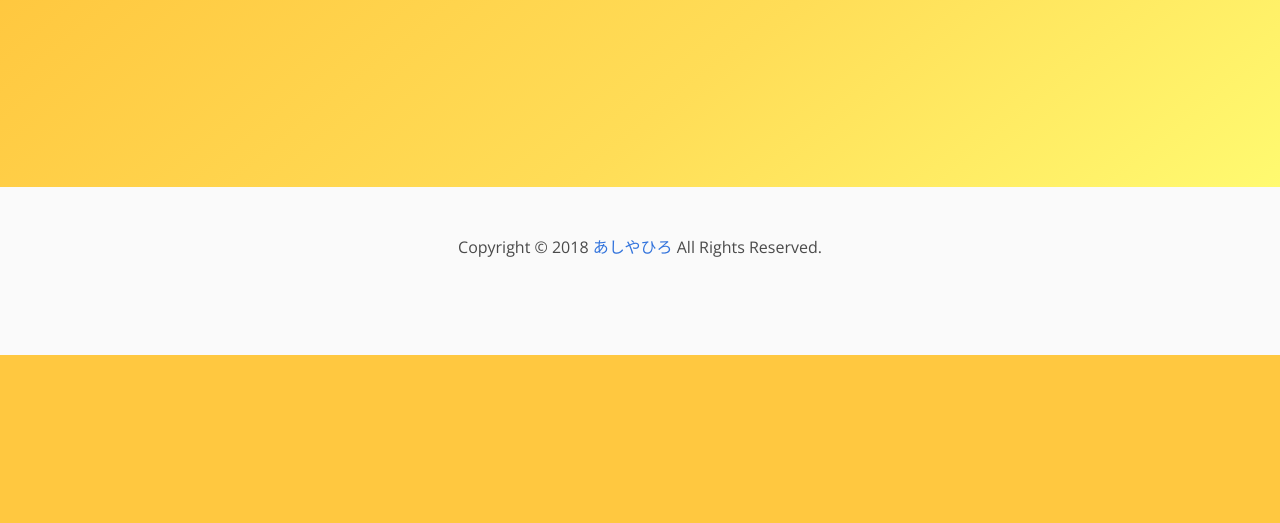
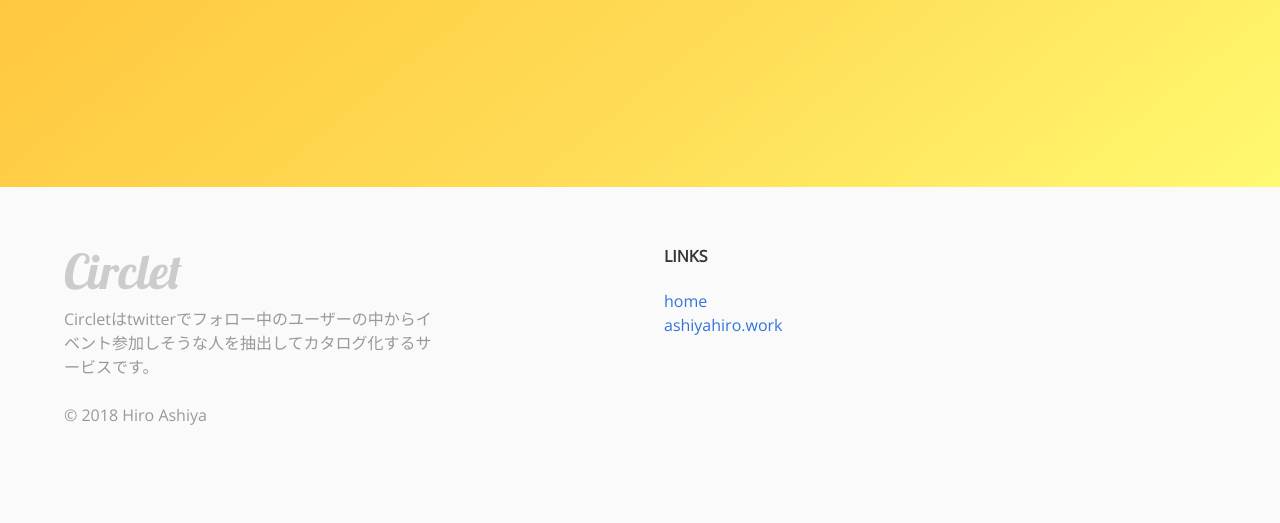
Before and after one commit to kk6/circlet, a Django app: page / in a window 1280 px wide. Shown: the part 758-1281 px from the top of the page. Before the commit the page ends 1113 px from the top, so only its background shows below. Run offline with Django 3.2, Linux system fonts and the light colour scheme; style sheets or scripts are compiled from the project's sources; some libraries are stand-ins or nearby versions; some web fonts are replaced.

Commit message:
Make footer look good.

```diff
--- a/circlet/static/src/css/index.css
+++ b/circlet/static/src/css/index.css
@@ -29,3 +29,15 @@ Navigation bar
   font-family: var(--logo-font-family);
   font-size: 2.5rem;
 }
+
+/*
+footer
+ */
+.footer {
+  color: #999;
+}
+.footer-logo {
+  font-family: var(--logo-font-family);
+  color: #ccc;
+  font-size: 3rem;
+}
--- a/circlet/templates/base.html
+++ b/circlet/templates/base.html
@@ -19,10 +19,28 @@
   {% block content %}{% endblock %}
   {% block footer_js %}{% endblock %}
   <footer class="footer">
-    <div class="content has-text-centered">
-      <p>
-        Copyright © 2018 <a href="https://ashiyahiro.work">あしやひろ</a> All Rights Reserved.
-      </p>
+    <div class="container">
+      <div class="columns">
+        <div class="column is-4">
+          <span class="footer-logo">Circlet</span>
+          <p>
+            Circletはtwitterでフォロー中のユーザーの中からイベント参加しそうな人を抽出してカタログ化するサービスです。
+          </p>
+          <br>
+          <p>
+            © 2018 Hiro Ashiya
+          </p>
+        </div>
+        <div class="column is-6 is-offset-2">
+          <div class="column">
+            <h3 class="title is-6">LINKS</h3>
+            <ul>
+              <li><a href="{% url 'index' %}">home</a></li>
+              <li><a href="https://ashiyahiro.work">ashiyahiro.work</a></li>
+            </ul>
+          </div>
+        </div>
+      </div>
     </div>
   </footer>
 </body>
```
